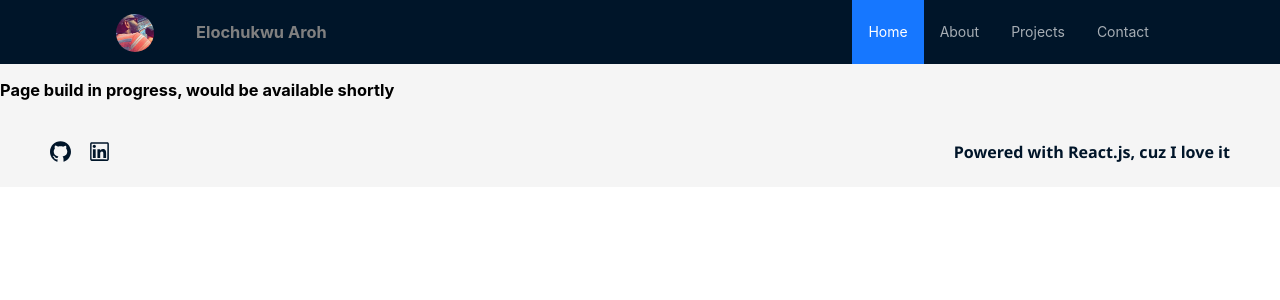
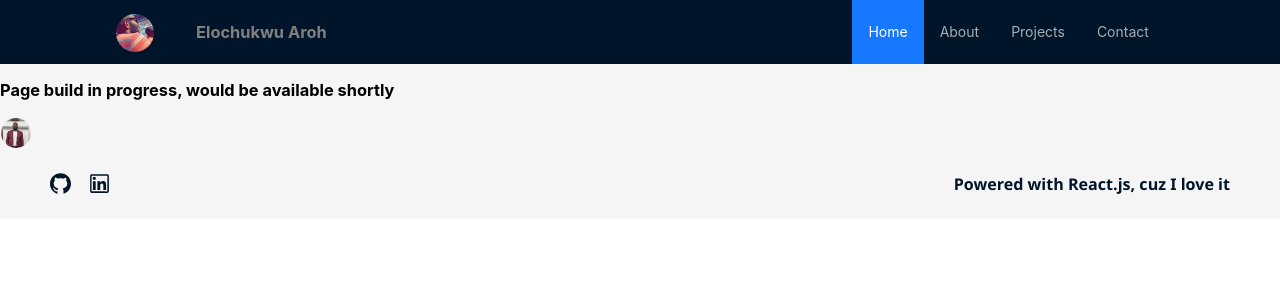
Before and after one commit to aroh-elochukwu/elo-portfolio-site-2.0, a React (Create React App) app: page /about-page in a window 1280 px wide. Shown: the top 300 px of the page. Built offline with nearby package versions, Linux system fonts and the light colour scheme.

Commit message:
add ugly picture to about page

```diff
--- a/src/components/main-section/AboutPage.jsx
+++ b/src/components/main-section/AboutPage.jsx
@@ -1,10 +1,18 @@
 import React from 'react';
+import { Avatar } from 'antd';
+
+import eloPicture from '../../assets/user-images/professional-pic.jpeg';
 
 
 const AboutPage = () => {
   return (
     <React.Fragment>
       <h3>Page build in progress, would be available shortly</h3>
+      <Avatar
+        size={{xxl: 200}}
+        src= {eloPicture}
+
+       />
 
 
     </React.Fragment>
```
Also changed, not shown: src/assets/user-images/professional-pic.jpeg (added).
